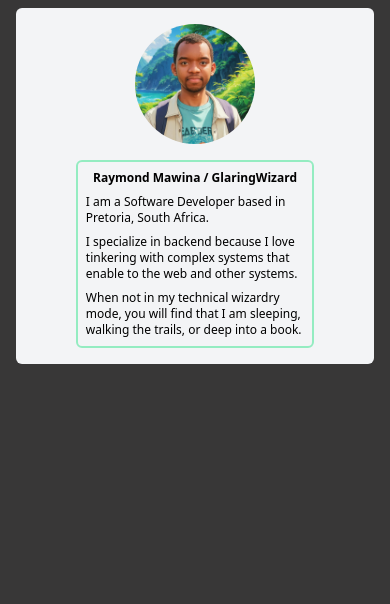
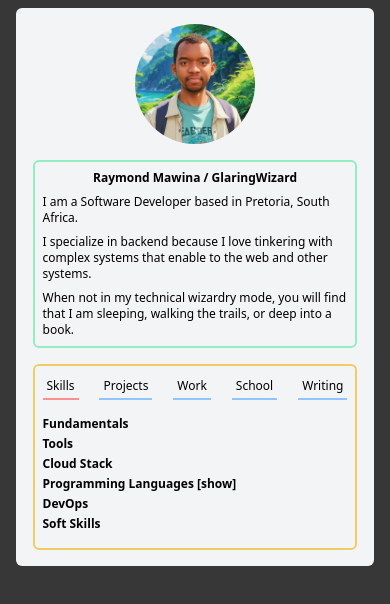
Before and after one commit to mfanaKoPitori/portfolio, a Next.js app: page / in a window 390 px wide. Shown: the top 604 px of the page. Built offline with nearby package versions, Linux system fonts and the light colour scheme.

Commit message:
added navigation bar and the partial skill section

```diff
--- a/pages/index.tsx
+++ b/pages/index.tsx
@@ -1,6 +1,25 @@
 import Image from "next/image";
+import { useState } from "react";
 
 export default function Home() {
+  const [buttons, setButtons] = useState([
+    "Skills",
+    "Projects",
+    "Work",
+    "School",
+    "Writing",
+  ]);
+
+  const [activeButton, setActiveButton] = useState<string | null>("Skills");
+  const handleButtonClick = (button: string) => {
+    setActiveButton(button === activeButton ? null : button);
+  };
+
+  const [showSkillCategory, setShowSkillCategory] = useState<Boolean>(false);
+  const handleSkillCategoryToggle = () => {
+    setShowSkillCategory(() => !showSkillCategory);
+  };
+
   return (
     <section className="grid space-y-2 py-4 bg-gray-100 lg:space-y-8 text-xs w-11/12 sm:w-3/4 md:w-3/5 2xl:w-3/6 mt-2 mb-2 justify-self-center rounded-md">
       <header className="grid justify-center justify-items-center space-y-4">
@@ -12,7 +31,7 @@ export default function Home() {
           className="rounded-full"
         />
 
-        <section className="grid justify-self-center text-left space-y-2 w-2/3 p-2 border-2 border-green-400/40 rounded-md">
+        <section className="grid justify-self-center text-left space-y-2 w-10/11 lg:w-2/3 p-2 border-2 border-green-400/40 rounded-md">
           <h1 className="text-center font-bold">
             Raymond Mawina / GlaringWizard
           </h1>
@@ -28,6 +47,143 @@ export default function Home() {
             sleeping, walking the trails, or deep into a book.
           </p>
         </section>
+
+        <section className="grid justify-self-center text-left space-y-2 w-10/11 lg:w-2/3 p-2 border-2 border-yellow-500/60 rounded-md">
+          <nav>
+            <ul className="flex justify-between space-x-1 lg:space-x-2 w-full">
+              {buttons.map((item) => (
+                <li key={item}>
+                  <button
+                    className={`w-fit lg:w-16 text-xs p-1 lg:p-2 border-b-2 border-blue-400/60 ${
+                      activeButton === item ? "border-red-400/70" : ""
+                    }`}
+                    onClick={() => {
+                      if (activeButton !== item) {
+                        handleButtonClick(item);
+                      }
+                    }}
+                  >
+                    {item}
+                  </button>
+                </li>
+              ))}
+            </ul>
+          </nav>
+
+          <section className="py-2">
+            {activeButton === "Skills" && (
+              //make this scrollable if too long
+              <section className="grid space-y-2">
+                <ul className="grid space-y-1">
+                  <li>
+                    <section>
+                      <h3 className="font-bold">Fundamentals</h3>
+                    </section>
+                  </li>
+
+                  <li>
+                    <section>
+                      <h3 className="font-bold">Tools</h3>
+                    </section>
+                  </li>
+
+                  <li>
+                    <section>
+                      <h3 className="font-bold">Cloud Stack</h3>
+                    </section>
+                  </li>
+
+                  <li>
+                    <section>
+                      <h3 className="font-bold">
+                        Programming Languages{" "}
+                        <button onClick={handleSkillCategoryToggle}>
+                          {showSkillCategory ? `[hide]` : `[show]`}
+                        </button>
+                      </h3>
+
+                      {showSkillCategory && (
+                        <ul className="space-y-2 max-h-40 overflow-y-auto">
+                          <li>
+                            <section className="px-2">
+                              <h4 className="font-bold">
+                                JavaScript / TypeScript
+                              </h4>
+                              <section className="px-2">
+                                <h5 className="font-bold">
+                                  Frameworks & Libraries
+                                </h5>
+                                <ul className="px-2">
+                                  <li>Node.js</li>
+                                  <li>Express.js</li>
+                                  <li>React</li>
+                                  <li>Redux</li>
+                                  <li>Next.js</li>
+                                </ul>
+                              </section>
+                            </section>
+                          </li>
+
+                          <li>
+                            <section className="px-2">
+                              <h4 className="font-bold">
+                                JavaScript / TypeScript
+                              </h4>
+                              <section className="px-2">
+                                <h5 className="font-bold">
+                                  Frameworks & Libraries
+                                </h5>
+                                <ul className="px-2">
+                                  <li>Node.js</li>
+                                  <li>Express.js</li>
+                                  <li>React</li>
+                                  <li>Redux</li>
+                                  <li>Next.js</li>
+                                </ul>
+                              </section>
+                            </section>
+                          </li>
+
+                          <li>
+                            <section className="px-2">
+                              <h4 className="font-bold">
+                                JavaScript / TypeScript
+                              </h4>
+                              <section className="px-2">
+                                <h5 className="font-bold">
+                                  Frameworks & Libraries
+                                </h5>
+                                <ul className="px-2">
+                                  <li>Node.js</li>
+                                  <li>Express.js</li>
+                                  <li>React</li>
+                                  <li>Redux</li>
+                                  <li>Next.js</li>
+                                </ul>
+                              </section>
+                            </section>
+                          </li>
+                        </ul>
+                      )}
+                    </section>
+                  </li>
+
+                  <li>
+                    <section>
+                      <h3 className="font-bold">DevOps</h3>
+                    </section>
+                  </li>
+
+                  <li>
+                    <section>
+                      <h3 className="font-bold">Soft Skills</h3>
+                    </section>
+                  </li>
+                </ul>
+              </section>
+            )}
+          </section>
+        </section>
       </header>
     </section>
   );
```
